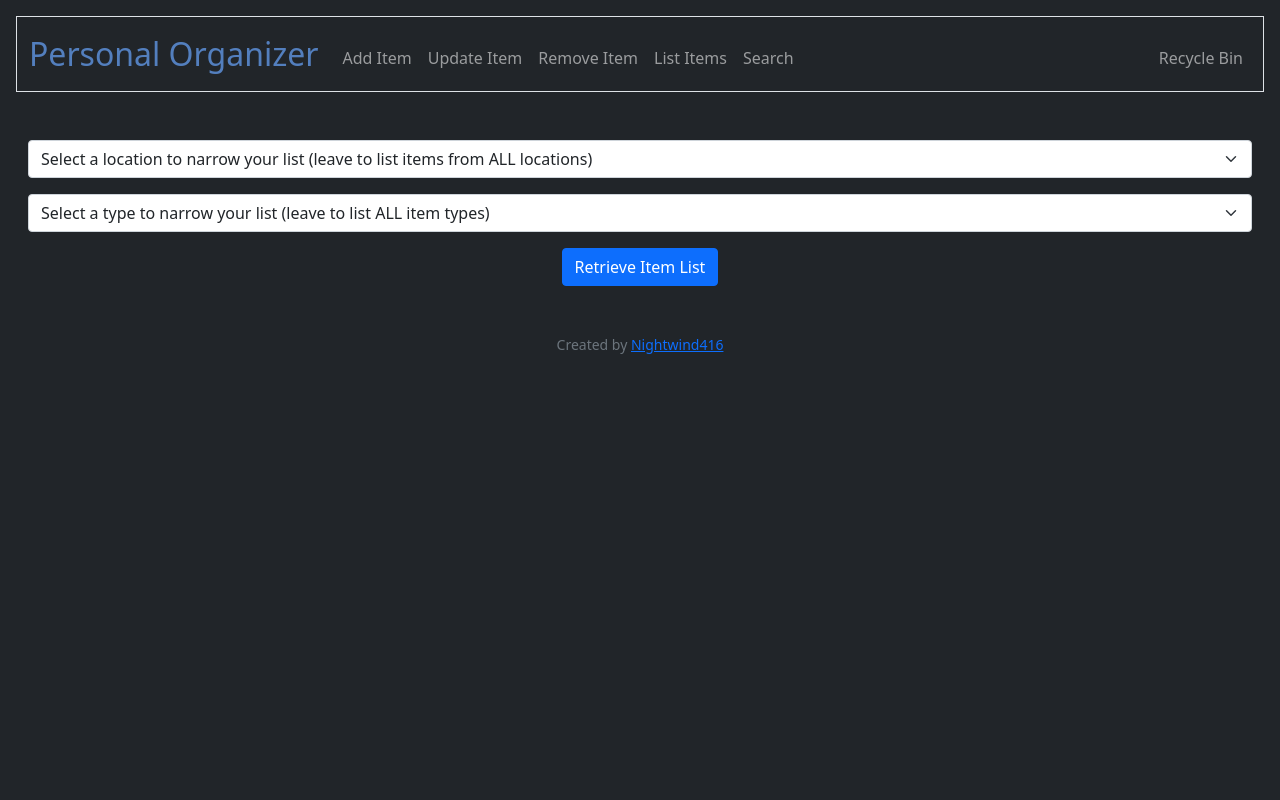
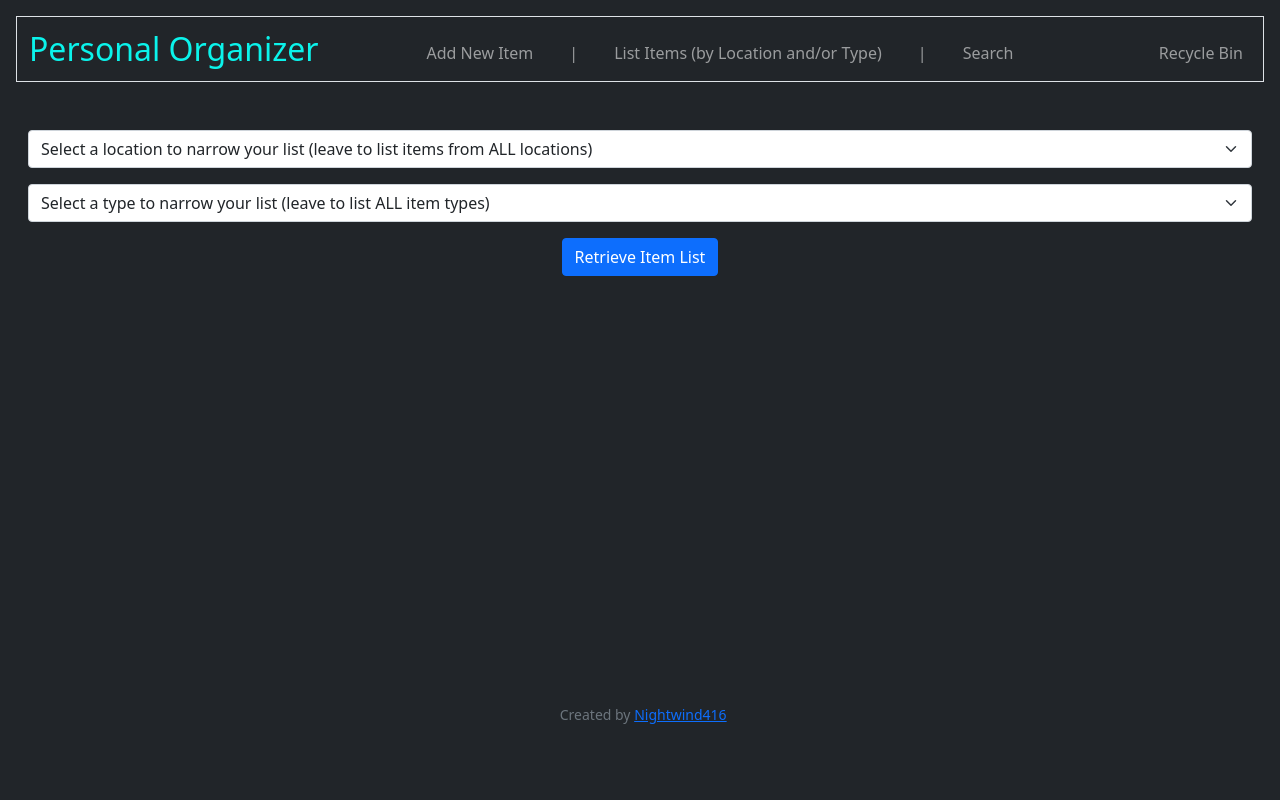
Before and after one commit to Nightwind416/Personal-Organizer-App, a Flask app: page /list_request in a window 1280 px wide. Run offline with Flask 3, Linux system fonts and the light colour scheme.

Commit message:
refined list page and worked on details page

```diff
--- a/app.py
+++ b/app.py
@@ -1,6 +1,7 @@
 from flask import Flask, redirect, render_template, request
 import csv
 import os
+import urllib.parse
 
 
 # Configure app
@@ -45,10 +46,10 @@ def index():
 def add():
     if request.method == "POST":
         # Get item details from form
-        item_name = request.form.get("name")
-        item_type = request.form.get("type")
-        item_location = request.form.get("location")
-        item_description = request.form.get("description")
+        item_name = request.form.get("name").capitalize()
+        item_type = request.form.get("type").title()
+        item_location = request.form.get("location").title()
+        item_description = request.form.get("description").capitalize()
         # Check if form entries were left blank
         if not item_name:
             return apology("You must enter an item name", 400)
@@ -66,7 +67,7 @@ def add():
         with open('item_database.csv', 'a', newline='') as file:
             writer = csv.writer(file)
             writer.writerow(new_item)
-        return render_template("index.html")
+        return render_template("item_details.html", reason="Newly Added Item", item=new_item)
     else:
         return render_template("add.html")
 
@@ -79,7 +80,7 @@ def remove():
         return render_template("remove.html")
 
 
-@app.route("/update", methods=["GET", "POST"])
+@app.route("/update_item", methods=["GET", "POST"])
 def update():
     if request.method == "POST":
         # Get item details from form
@@ -99,15 +100,15 @@ def update():
         elif not item_description:
             return apology("You must enter an item description", 400)
         # Create new item to add to database
-        new_item = [item_name,item_type,item_location,item_description]
+        updated_item = [item_name,item_type,item_location,item_description]
         # Add new item to database
         with open('item_database.csv', 'a', newline='') as file:
             writer = csv.writer(file)
-            writer.writerow(new_item)
-        return render_template("index.html")
+            writer.writerow(updated_item)
+        return render_template("item_details.html", reason="Updated Item", item=updated_item)
     else:
         item_list = get_item_name_list()
-        return render_template("update.html", item_list=item_list)
+        return render_template("update_item.html", item_list=item_list)
 
 
 @app.route("/list_request", methods=["GET", "POST"])
@@ -137,9 +138,18 @@ def items():
     if request.method == "POST":
         ...
     else:
-        location = request.args.get('location')
-        item = Item.query.filter_by(location=location).all()
-        return render_template('items.html', items=items)
+        html_item_name = request.args.get('name')
+        print("html_item_name:")
+        print(html_item_name)
+        item_name = urllib.parse.unquote(html_item_name)
+        print(item_name)
+        with open('item_database.csv', 'r') as csvfile:
+            reader = csv.DictReader(csvfile)
+            for row in reader:
+                if row['Item Name'] == item_name:
+                    item = [row['Item Name'],row['Item Type'],row['Location'],row['Detailed Info']]
+        # item = ['Test Name','Test Type','Test Location','Test Info']
+        return render_template("item_details.html", reason="Details Requested", item=item)
 
 
 @app.route("/recycle", methods=["GET", "POST"])
@@ -187,24 +197,34 @@ def get_item_name_list(location_name=None, type_name=None):
             elif (location_name != 'None') and (type_name != 'None'):
                 if (row['Location'] == location_name) and (row['Item Type'] == type_name):
                     item_name_list.append(row['Item Name'])
+    if len(item_name_list) > 1:
+        item_name_list = sorted(set(item_name_list))
+    # print(item_name_list)
     return item_name_list
 
 
 def get_item_type_list():
-    item_type_list = set()
+    item_type_list = []
     with open('item_database.csv', 'r') as csvfile:
         reader = csv.DictReader(csvfile)
         for row in reader:
-            item_type_list.add(row['Item Type'])
+            item_type_list.append(row['Item Type'])
+    if len(item_type_list) > 1:
+        item_type_list.sort()
+        item_type_list = sorted(set(item_type_list))
+    # print(item_type_list)
     return item_type_list
 
 
 def get_location_name_list():
-    location_name_list = set()
+    location_name_list = []
     with open('item_database.csv', 'r') as csvfile:
         reader = csv.DictReader(csvfile)
         for row in reader:
-            location_name_list.add(row['Location'])
+            location_name_list.append(row['Location'])
+    if len(location_name_list) > 1:
+        location_name_list = sorted(set(location_name_list))
+    # print(location_name_list)
     return location_name_list
 
 
@@ -215,6 +235,9 @@ def build_list_to_display(item_names):
         for row in reader:
             if row['Item Name'] in item_names:
                 list_to_display.append([row['Item Name'],row['Item Type'],row['Location'],row['Detailed Info']])
+    if len(list_to_display) > 1:
+        list_to_display.sort(key=lambda x: x[0])
+    # print(list_to_display)
     return list_to_display
 
 
--- a/item_database.csv
+++ b/item_database.csv
@@ -31,5 +31,13 @@ Silver Necklace,Jewelry,Jewelry Box,Dangling Pendant
 Brown Leather Shoes,Footwear,Closet,Lace-up Design
 Blue Coffee Mug,Kitchenware,Dining Table,Stoneware Material
 Black Wallet,Accessory,Purse,Minimalist Designtest,test,test,test
-test2,test,test,test2
-new item,test,test,test desc
+New item,New Type,New Location,new description
+New item 2,Test,Test,New desc 2
+New item 3,Test,Test,New desc 3
+New item 4,Test,Test,Desc
+New item 5,Test,Test,Desc
+Item 6,Test,Test,Sdf
+Item 7,Test,Test,Test
+Item 8,Test,Test,Test
+Item 9,Test,Test,Test
+Item 10,Test,Test,And hwerlkj saed sdlfsdf lfj s dflsj d slsdsdjsldfkj sdl sdl sdlf jsad sdlf sf sfgk sal kjfdlsa fs dfsl fslkf slf sfl ksafl salf jss fl
--- a/static/styles.css
+++ b/static/styles.css
@@ -1,39 +1,65 @@
-/* Size for brand */
-nav .navbar-brand
-{
-    font-size: xx-large;
+#page-container {
+    position: relative;
+    min-height: 99vh;
 }
 
-/* Colors for brand */
-nav .navbar-brand .blue
-{
-    color: #537fbe;
-}
-nav .navbar-brand .red
-{
-    color: #ea433b;
-}
-nav .navbar-brand .yellow
-{
-    color: #f5b82e;
-}
-nav .navbar-brand .green
-{
-    color: #2e944b;
+#content-wrap {
+    padding-bottom: 2.5rem;    /* Footer height */
 }
 
-table {
-    background-color: #497ad3;
-    margin-bottom: 1rem;
-    width: 100%;
+#footer {
+    position: absolute;
+    bottom: 0;
+    width: 98%;
+    height: 2.5rem;            /* Footer height */
 }
 
-table th,
-table td {
-    padding: 0.75rem;
-    vertical-align: middle;
+.title {
+    font-size: xx-large;
+    color: #0bf3eb;
+    margin-right: 100px;
 }
 
-tbody tr:nth-of-type(odd) {
-    background-color: rgb(179, 208, 255, 0.3)
+.spacer {
+    margin-right: 20px;
+    margin-left: 20px;
 }
+
+table
+{
+    margin-bottom: 1rem;
+    width: auto;
+    margin: 0 auto;
+    background-color: black;
+    min-width: 300px;
+    max-width: 800px;
+    color: red
+}
+
+tbody tr:nth-of-type(odd)
+{
+    background-color: rgb(50, 50, 50)
+}
+
+table td {
+    min-width: 100px;
+}
+
+table thead {
+    color: white;
+}
+
+/* unvisited link */
+table a:link {
+    /* color: yellow; */
+}
+
+/* visited link */
+table a:visited {
+    /* color: purple; */
+}
+
+/* mouse over link */
+table a:hover {
+    /* color: red; */
+}
--- a/templates/layout.html
+++ b/templates/layout.html
@@ -20,26 +20,21 @@
 
     </head>
 
-    <body class="p-3 mb-2 bg-dark text-white">
+    <body class="p-3 mb-2 bg-dark text-white" id="page-container">
 
         <nav class="bg-dark border navbar navbar-expand-md navbar-dark">
             <div class="container-fluid">
-                <a class="navbar-brand" href="/"><span class="blue">Personal Organizer</span></a>
-                <button aria-controls="navbar" aria-expanded="false" aria-label="Toggle navigation" class="navbar-toggler" data-bs-target="#navbar" data-bs-toggle="collapse" type="button">
-                    <span class="navbar-toggler-icon"></span>
-                </button>
-                <div class="collapse navbar-collapse" id="navbar">
+                <span class="title">Personal Organizer</span>
                 <ul class="navbar-nav me-auto mt-2">
-                            <li class="nav-item"><a class="nav-link" href="/add">Add Item</a></li>
-                            <li class="nav-item"><a class="nav-link" href="/update">Update Item</a></li>
-                            <li class="nav-item"><a class="nav-link" href="/remove">Remove Item</a></li>
-                            <li class="nav-item"><a class="nav-link" href="/list_request">List Items</a></li>
+                    <li class="nav-item"><a class="nav-link" href="/add">Add New Item</a></li>
+                    <li class="nav-item"><span class="nav-link spacer">|</span></li>
+                    <li class="nav-item"><a class="nav-link" href="/list_request">List Items (by Location and/or Type)</a></li>
+                    <li class="nav-item"><span class="nav-link spacer">|</span></li>
                     <li class="nav-item"><a class="nav-link" href="/search">Search</a></li>
                 </ul>
                 <ul class="navbar-nav ms-auto mt-2">
                     <li class="nav-item"><a class="nav-link" href="/recycle">Recycle Bin</a></li>
                 </ul>
-                </div>
             </div>
         </nav>
 
@@ -51,12 +46,12 @@
             </header>
         {% endif %}
 
-        <main class="container-fluid py-5 text-center">
+        <main class="container-fluid py-5 text-center" id="content-wrap">
             {% block main %}{% endblock %}
         </main>
 
-        <footer class="mb-5 small text-center text-muted">
-            Created by <a href="https://github.com/Nightwind416">Nightwind416</a>
+        <footer class="mb-5 small text-center text-muted" id="footer">
+            Created by <a href="https://github.com/Nightwind416" target="_blank">Nightwind416</a>
         </footer>
 
     </body>
--- a/templates/list_results.html
+++ b/templates/list_results.html
@@ -6,7 +6,7 @@
 
 {% block main %}
 
-    <table>
+    <table class='list_results'>
         <thead>
             <tr>
                 <th>Item Name</th>
@@ -18,7 +18,7 @@
         <tbody>
             {% for item in display_list %}
                 <tr>
-                    <td>{{ item[0] }}</td>
+                    <td><a href="/item_details?name={{ item[0] }}">{{ item[0] }}</a></td>
                     <td>{{ item[1] }}</td>
                     <td>{{ item[2] }}</td>
                     <td>{{ item[3] }}</td>
--- a/templates/update_selection.html
+++ b/templates/update_item.html
@@ -6,9 +6,9 @@
 
 {% block main %}
 
-<form action="/update_selection" method="post">
+<form action="/update_item" method="post">
     <div">
-        {{ item }}
+        {{ item[0] }}
     </div>
     <div class="mb-3">
         <input autocomplete="off" class="form-control mx-auto w-auto" id="type" name="type" placeholder="Type of the item to add" type="text">
@@ -19,7 +19,7 @@
     <div class="mb-3">
         <input autocomplete="off" class="form-control mx-auto w-auto" id="description" name="description" placeholder="Description of the item to add" type="text">
     </div>
-    <button class="btn btn-primary" type="submit">Add Item</button>
+    <button class="btn btn-primary" type="submit">Update Item</button>
 </form>
 
 {% endblock %}
```
Also changed, not shown: templates/add.html (+4 -4 lines), templates/item_details.html (+18 -17 lines), templates/update.html (deleted, +0 -21 lines), test_app.py (+39 -3 lines). Lines whose indentation alone changed are shown as unchanged.
